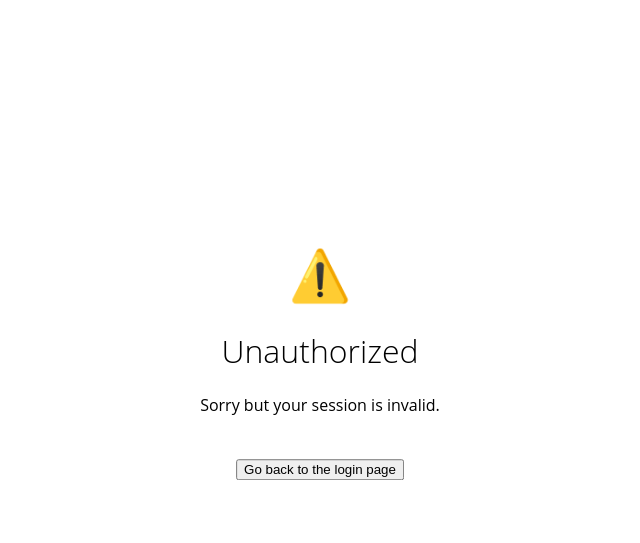
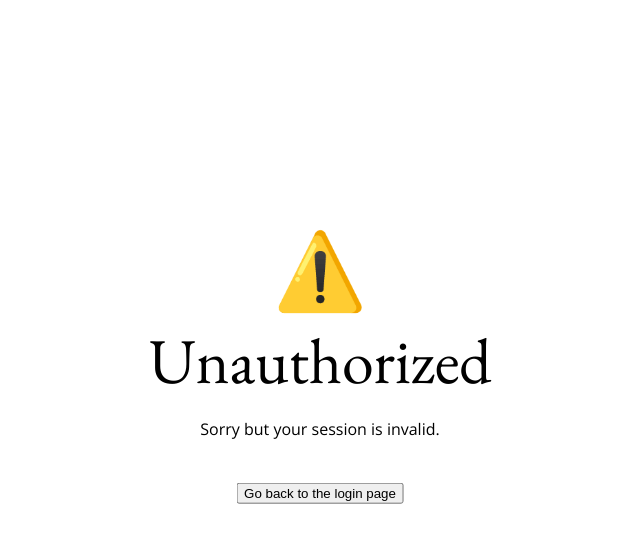
Before and after one commit to Biskweet/HomeExplorer.py, a Flask app: page /files/1 in a window 1280 px wide. Shown: the top 543 px of the page, without its empty margins (320-960 px from the left). Run offline with Flask 2, Linux system fonts and the light colour scheme; some web fonts are replaced.

Commit message:
Added styles

```diff
--- a/website/static/css/unauthorized.css
+++ b/website/static/css/unauthorized.css
@@ -1,8 +1,10 @@
-@import url('htptins://fonts.googleapis.com/css2?family=Open+Sans:wght@300;400&display=swap');
+@import url('https://fonts.googleapis.com/css2?family=Open+Sans:wght@300;400&display=swap');
+@import url('https://fonts.googleapis.com/css2?family=EB+Garamond&display=swap');
 
 
 body {
     font-family: "Open Sans", sans-serif;
+    user-select: none;
 }
 
 
@@ -15,14 +17,16 @@ body {
     margin: auto;
 }
 
-
 h1#emoji {
-    font-size: 50px;
+    font-size: 75px;
     margin: 0;
 }
 
 
 .title {
+    font-size: 5vw;
+    margin: 0;
+    font-family: "EB Garamond", "Open Sans", sans-serif;
     font-weight: lighter;
 }
 
--- a/website/templates/files.html
+++ b/website/templates/files.html
@@ -24,7 +24,7 @@
         <table>
             <thead><tr>
                 <td></td>
-                <td>Folders</td>
+                <td><span class="title">Folders</span></td>
             </tr></thead>
 
             <tbody>
@@ -43,8 +43,8 @@
         <table>
             <thead><tr>
                 <td></td>
-                <td>Files</td>
-                <td>&nbsp;&nbsp;Size</td>
+                <td><span class="title">Files</span></td>
+                <td>&nbsp;&nbsp;<span class="title">Size</span></td>
             </tr></thead>
 
             <tbody>
--- a/website/templates/login.html
+++ b/website/templates/login.html
@@ -8,6 +8,7 @@
 </head>
 <body>
     <div class="main">
+        <h1 class="title">Login</h1>
         <form action="/login/" method="POST">
             <input type="password" name="password" placeholder="Enter password">
             <input type="submit" value="Access storage">
```
Also changed, not shown: website/static/css/files.css (+12 -3 lines), website/static/css/login.css (+24 -1 lines), website/static/css/notfound.css (+6 -2 lines).
